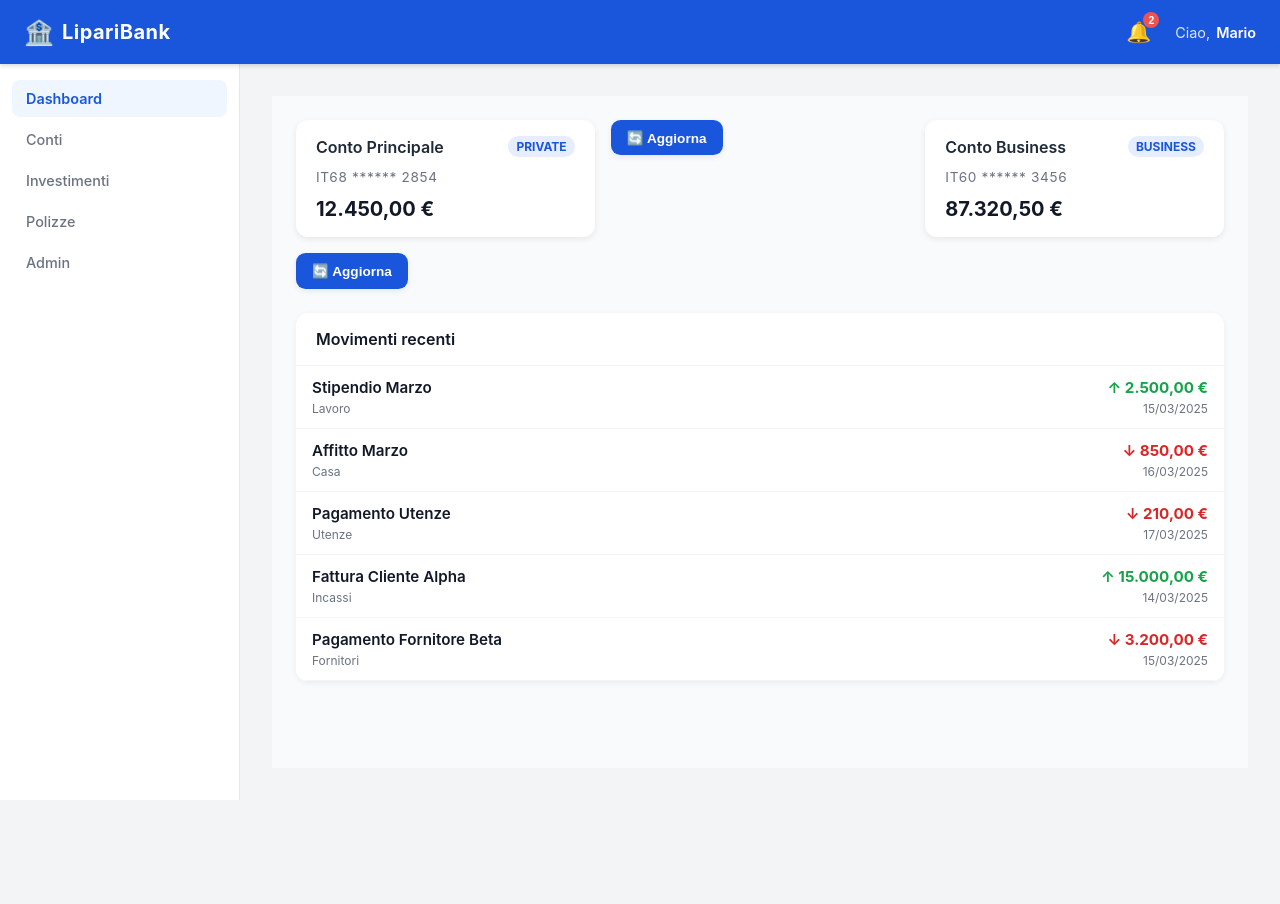
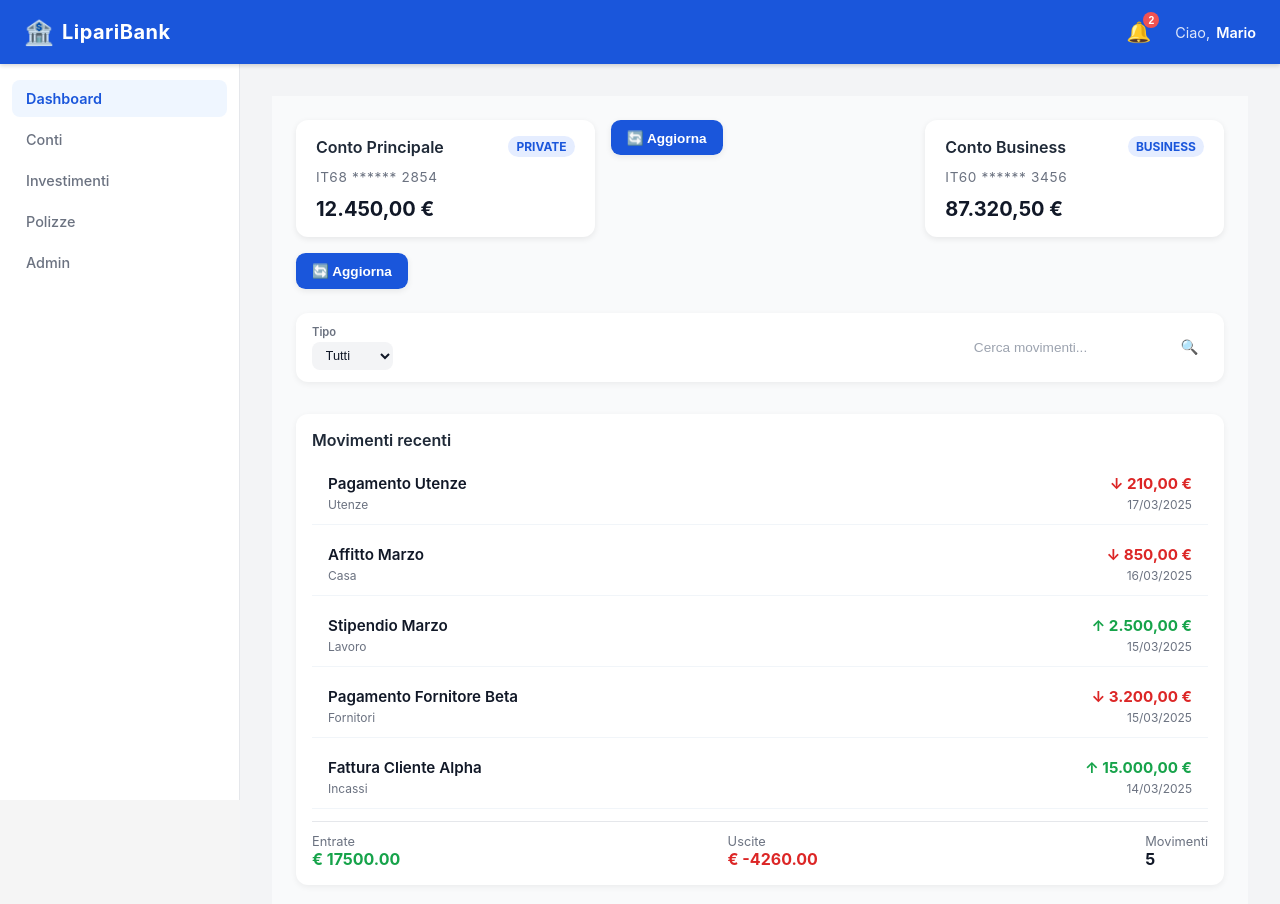
Before and after one commit to DaniloLipariConsulting/lipari-bank-dashboard, a React (Vite) app: page / in a window 1280 px wide. Shown: the top 904 px of the page. Before the commit the page ends 800 px from the top, so only its background shows below. Built offline with nearby package versions, Linux system fonts and the light colour scheme.

Commit message:
add filterPanel, transactionItem

```diff
--- a/src/core/pages/DashboardPage/Dashboard.tsx
+++ b/src/core/pages/DashboardPage/Dashboard.tsx
@@ -1,7 +1,7 @@
-import MovementRow from "../../../features/dashboard/components/MovementRow";
 import AccountBalanceCard from "../../../features/dashboard/components/AccountBalanceCard";
 import { accounts, movements } from "../../data";
 import styles from "./Dashboard.module.css";
+import TransactionList from "../../../features/dashboard/components/TransactionList/TransactionList";
 
 export default function Dashboard() {
 
@@ -14,15 +14,12 @@ export default function Dashboard() {
         })}
       </div>
 
-      {/* MOVIMENTI */}
-      <div className={styles.movementsSection}>
-        <div className={styles.sectionHeader}>Movimenti recenti</div>
 
-        <div className={styles.movementsList}>
-          {movements.map((movement) => (
-            <MovementRow key={movement.id} movement={movement} />
-          ))}
-        </div>
+
+      <div>
+        <TransactionList
+          movements={movements}
+        />
       </div>
     </div>
   );
--- /dev/null
+++ b/src/features/dashboard/components/FilterPanel.module.css
@@ -0,0 +1,54 @@
+.panel {
+  display: flex;
+  align-items: center;
+  justify-content: space-between;
+  gap: 1rem;
+  padding: 0.75rem 1rem;
+  background-color: #ffffff;
+  border-radius: 0.75rem;
+  box-shadow: 0 2px 6px rgba(0, 0, 0, 0.06);
+  margin-bottom: 1rem;
+}
+
+.left {
+  display: flex;
+  align-items: center;
+  gap: 0.75rem;
+}
+
+.filterGroup {
+  display: flex;
+  flex-direction: column;
+  gap: 0.2rem;
+}
+
+.label {
+  font-size: 0.7rem;
+  color: #6b7280;
+  font-weight: 600;
+}
+
+.select {
+  border: none;
+  background-color: #f3f4f6;
+  border-radius: 0.5rem;
+  padding: 0.35rem 0.6rem;
+  font-size: 0.8rem;
+  color: #111827;
+  cursor: pointer;
+  outline: none;
+  transition: background-color 0.2s ease;
+}
+
+.select:hover {
+  background-color: #e5e7eb;
+}
+
+.select:focus {
+  box-shadow: 0 0 0 2px rgba(59, 130, 246, 0.3);
+}
+
+.right {
+  display: flex;
+  align-items: center;
+}
--- /dev/null
+++ b/src/features/dashboard/components/FilterPanel.tsx
@@ -0,0 +1,43 @@
+import type { Dispatch, ReactNode } from 'react';
+import type { FiltersState, FiltersAction } from "../../../types/models";
+import styles from "./FilterPanel.module.css";
+import { memo } from "react";
+
+type Props = {
+  filters: FiltersState;
+  dispatch: Dispatch<FiltersAction>;
+  searchBar: ReactNode;
+};
+
+export default memo(function FilterPanel({ filters, dispatch, searchBar }: Props) {
+  return (
+    <div className={styles.panel}>
+
+      {/* 🔹 FILTRI */}
+      <div className={styles.left}>
+        <div className={styles.filterGroup}>
+          <span className={styles.label}>Tipo</span>
+          <select
+            className={styles.select}
+            value={filters.type}
+            onChange={(e) =>
+              dispatch({
+                type: 'SET_TYPE',
+                payload: e.target.value as FiltersState['type'],
+              })
+            }
+          >
+            <option value="all">Tutti</option>
+            <option value="credit">Entrate</option>
+            <option value="debit">Uscite</option>
+          </select>
+        </div>
+      </div>
+
+      {/* 🔹 SEARCH BAR */}
+      <div className={styles.right}>
+        {searchBar}
+      </div>
+    </div>
+  );
+})
--- /dev/null
+++ b/src/features/dashboard/components/SearchBar.module.css
@@ -0,0 +1,47 @@
+.searchBar {
+  display: flex;
+  align-items: center;
+  gap: 0.5rem;
+}
+
+.input {
+  background-color: #ffffff;
+  border: none;
+  border-radius: 0.5rem;
+  padding: 0.4rem 0.75rem;
+  font-size: 0.85rem;
+  color: #111827;
+  outline: none;
+  min-width: 180px;
+  transition: box-shadow 0.2s ease, transform 0.1s ease;
+}
+
+.input::placeholder {
+  color: #9ca3af;
+}
+
+.input:focus {
+  box-shadow: 0 0 0 2px rgba(255, 255, 255, 0.4);
+}
+
+.button {
+  background-color: rgba(255, 255, 255, 0.15);
+  border: none;
+  border-radius: 0.5rem;
+  padding: 0.4rem 0.6rem;
+  cursor: pointer;
+  color: #ffffff;
+  font-size: 0.9rem;
+  display: flex;
+  align-items: center;
+  justify-content: center;
+  transition: background-color 0.2s ease, transform 0.1s ease;
+}
+
+.button:hover {
+  background-color: rgba(255, 255, 255, 0.25);
+}
+
+.button:active {
+  transform: scale(0.95);
+}
--- /dev/null
+++ b/src/features/dashboard/components/SearchBar.tsx
@@ -0,0 +1,28 @@
+import { useRef } from "react";
+import styles from "./SearchBar.module.css";
+
+export default function SearchBar() {
+  const inputRef = useRef<HTMLInputElement>(null);
+
+  const handleResetAndFocus = () => {
+    inputRef.current?.focus();
+    inputRef.current?.select();
+  };
+
+  return (
+    <div className={styles.searchBar}>
+      <input
+        ref={inputRef}
+        type="text"
+        placeholder="Cerca movimenti..."
+        className={styles.input}
+      />
+      <button
+        onClick={handleResetAndFocus}
+        className={styles.button}
+      >
+        🔍
+      </button>
+    </div>
+  );
+}
--- a/src/features/dashboard/components/MovementRow.tsx
+++ b/src/features/dashboard/components/TransactionItem.tsx
@@ -1,12 +1,14 @@
 import { useCallback } from 'react';
 import type { Movement } from '../../../types/models';
-import styles from './MovementRow.module.css';
+import styles from './TransactionItem.module.css';
+import { memo } from "react";
+
 
 type Props = {
   movement: Movement;
 };
 
-export default function MovementRow({ movement }: Props) {
+export default memo(function TransactionItem({ movement }: Props) {
   const formattedDate = new Intl.DateTimeFormat('it-IT').format(new Date(movement.date));
 
   const formattedAmount = new Intl.NumberFormat('it-IT', {
@@ -36,3 +38,4 @@ export default function MovementRow({ movement }: Props) {
     </div>
   );
 }
+)
--- /dev/null
+++ b/src/features/dashboard/components/TransactionList/TransactionList.module.css
@@ -0,0 +1,66 @@
+.container {
+  display: flex;
+  flex-direction: column;
+  gap: 1rem;
+}
+
+/* HEADER SEZIONE */
+.section {
+  background-color: #ffffff;
+  border-radius: 0.75rem;
+  padding: 1rem;
+  box-shadow: 0 2px 6px rgba(0, 0, 0, 0.06);
+}
+
+.sectionHeader {
+  font-size: 1rem;
+  font-weight: 600;
+  color: #1f2937;
+  margin-bottom: 0.75rem;
+}
+
+/* LISTA MOVIMENTI */
+.list {
+  display: flex;
+  flex-direction: column;
+  gap: 0.5rem;
+}
+
+/* EMPTY STATE */
+.empty {
+  text-align: center;
+  font-size: 0.85rem;
+  color: #6b7280;
+  padding: 1rem 0;
+}
+
+/* TOTALS */
+.totals {
+  display: flex;
+  justify-content: space-between;
+  gap: 1rem;
+  margin-top: 0.75rem;
+  padding-top: 0.75rem;
+  border-top: 1px solid #e5e7eb;
+}
+
+.totalItem {
+  display: flex;
+  flex-direction: column;
+  font-size: 0.8rem;
+  color: #6b7280;
+}
+
+.totalValue {
+  font-size: 1rem;
+  font-weight: 700;
+  color: #111827;
+}
+
+.income {
+  color: #16a34a;
+}
+
+.expense {
+  color: #dc2626;
+}
--- a/src/features/dashboard/components/TransactionList/TransactionList.tsx
+++ b/src/features/dashboard/components/TransactionList/TransactionList.tsx
@@ -1,30 +1,15 @@
 import { useEffect, useMemo, useReducer, useRef } from 'react';
 import type { Movement } from '../../../../types/models';
+import FilterPanel from '../FilterPanel';
+import TransactionItem from '../TransactionItem';
+import styles from './TransactionList.module.css';
+import type { FiltersState, FiltersAction } from '../../../../types/models';
+import SearchBar from '../SearchBar';
+
 
 type Props = {
   movements: Movement[];
 };
-
-// 1. Definisci lo STATE
-interface FiltersState {
-  searchText: string;
-  type: 'all' | 'credit' | 'debit' | 'pending';
-  minAmount: number | null;
-  maxAmount: number | null;
-  sortBy: 'date' | 'amount';
-  sortOrder: 'asc' | 'desc';
-}
-
-// 2. Definisci le AZIONI come union type discriminata
-type FiltersAction =
-  | { type: 'SET_SEARCH'; payload: string }
-  | { type: 'SET_TYPE'; payload: FiltersState['type'] }
-  | { type: 'SET_AMOUNT_RANGE'; payload: { min: number | null; max: number | null } }
-  | {
-      type: 'SET_SORT';
-      payload: { sortBy: FiltersState['sortBy']; sortOrder: FiltersState['sortOrder'] };
-    }
-  | { type: 'RESET_FILTERS' };
 
 // 3. Definisci lo stato INIZIALE
 const initialFilters: FiltersState = {
@@ -59,7 +44,7 @@ export default function TransactionList({ movements }: Props) {
   // dispatch è STABILE (garantito da React) — non serve useCallback per passarlo ai figli
 
   const filteredMovements = useMemo(() => {
-    movements
+    return movements
       .filter((m) => {
         if (filters.type === 'credit') return m.amount > 0;
         if (filters.type === 'debit') return m.amount < 0;
@@ -85,20 +70,16 @@ export default function TransactionList({ movements }: Props) {
   const totals = useMemo(() => {
     let totalIncome = 0;
     let totalExpense = 0;
-    let count = movements.length;
 
-    for (const m of movements) {
-      if (m.amount > 0) {
-        totalIncome += m.amount;
-      } else {
-        totalExpense += m.amount;
-      }
+    for (const m of filteredMovements) {
+      if (m.amount > 0) totalIncome += m.amount;
+      else totalExpense += m.amount;
     }
 
     return {
       totalIncome,
       totalExpense,
-      count,
+      count: filteredMovements.length,
     };
   }, [filteredMovements]);
 
@@ -109,24 +90,56 @@ export default function TransactionList({ movements }: Props) {
     inputRef.current?.select();
   }, []);
 
-  return (
-    <>
-      <FilterPanel filters={filters} dispatch={dispatch} />
+   return (
+    <div className={styles.container}>
 
-      <div>
-        <input type="text" ref={inputRef} />
-      </div>
-      <div>
-        {filteredMovements.map((m) => (
-          <div key={m.id}>{m.description}</div>
-        ))}
+      {/* 🔹 FILTRI */}
+      <FilterPanel
+        filters={filters}
+        dispatch={dispatch}
+        searchBar={<SearchBar />}
+      />
 
-        <div>
-          <p>Entrate: {totals.totalIncome}</p>
-          <p>Uscite: {totals.totalExpense}</p>
-          <p>Movimenti: {totals.count}</p>
+      {/* 🔹 LISTA MOVIMENTI */}
+      <div className={styles.section}>
+        <div className={styles.sectionHeader}>Movimenti recenti</div>
+
+        <div className={styles.list}>
+          {filteredMovements.length === 0 ? (
+            <div className={styles.empty}>
+              Nessun movimento trovato
+            </div>
+          ) : (
+            filteredMovements.map((movement) => (
+              <TransactionItem key={movement.id} movement={movement} />
+            ))
+          )}
+        </div>
+
+        {/* 🔹 TOTALS */}
+        <div className={styles.totals}>
+          <div className={styles.totalItem}>
+            <span>Entrate</span>
+            <span className={`${styles.totalValue} ${styles.income}`}>
+              € {totals.totalIncome.toFixed(2)}
+            </span>
+          </div>
+
+          <div className={styles.totalItem}>
+            <span>Uscite</span>
+            <span className={`${styles.totalValue} ${styles.expense}`}>
+              € {totals.totalExpense.toFixed(2)}
+            </span>
+          </div>
+
+          <div className={styles.totalItem}>
+            <span>Movimenti</span>
+            <span className={styles.totalValue}>
+              {totals.count}
+            </span>
+          </div>
         </div>
       </div>
-    </>
+    </div>
   );
 }
```
Also changed, not shown: src/types/models.ts (+19 -0 lines), src/features/dashboard/components/TransactionItem.module.css (renamed from src/features/dashboard/components/MovementRow.module.css).
